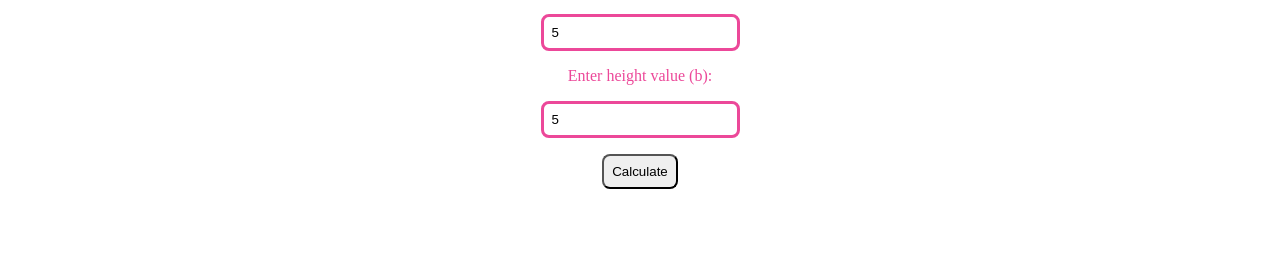
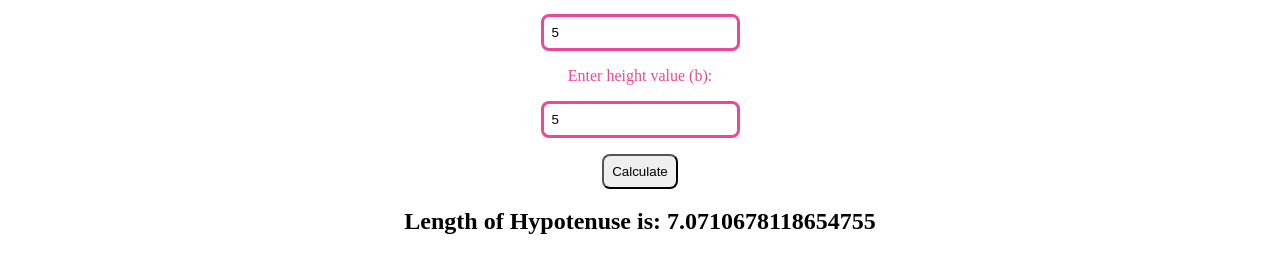
Before and after one commit to kalyandindu/Mark-12-Fun-with-Triangles, a plain HTML site: page Hypotenuse.html in a window 1280 px wide. Both pictures are taken after typing "5", "5" into the empty fields and a click on the button "Calculate". Shown: the part 207-480 px from the top of the page. Drawn offline with Linux system fonts and the light colour scheme.

Commit message:
Feat: Added Hypotenuse Js

```diff
--- a/Hypotenuse.html
+++ b/Hypotenuse.html
@@ -27,6 +27,8 @@
         <label for="input-two" class="label-txt">Enter height value (b):</label>
         <input type="number" id="input-two" class="angle-input">
         <button id="btn-click">Calculate</button>
+        <h2 id="output-container"></h2>
     </section>
+    <script src="Hypotenuse.js" type="text/javascript"></script>
 </body>
 </html>
--- /dev/null
+++ b/Hypotenuse.js
@@ -0,0 +1,12 @@
+var input = document.querySelectorAll(".angle-input");
+var buttonClick = document.querySelector("#btn-click");
+var outputContainer = document.querySelector("#output-container");
+
+buttonClick.addEventListener("click", CalculateHypotenuse);
+
+function CalculateHypotenuse(){
+
+    var hypotenuse = Math.sqrt((input[0].value)*(input[0].value) + (input[1].value)*(input[1].value));
+    console.log(hypotenuse);
+    outputContainer.innerHTML = "Length of Hypotenuse is: " + hypotenuse;
+}
```
